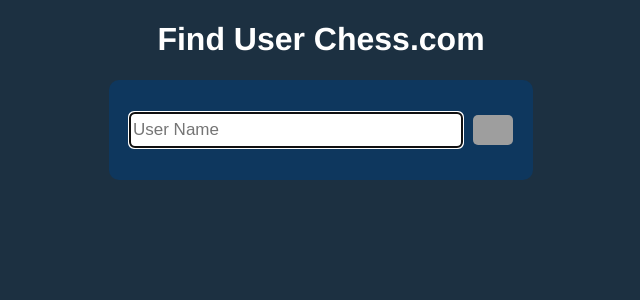
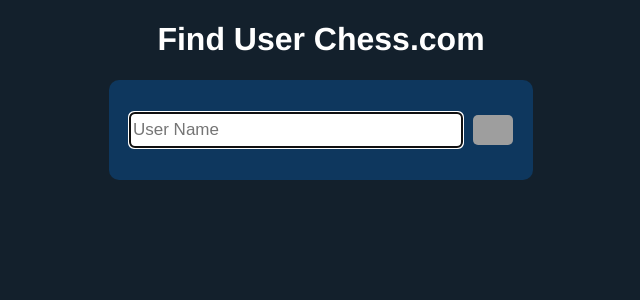
Before and after one commit to Joao-Darwin/ProjetoUserChess.com, a React (Vite) app: page / in a window 1280 px wide. Shown: the top 300 px of the page, without its empty margins (319-959 px from the left). Built offline with nearby package versions, Linux system fonts and the light colour scheme; grey boxes are pictures that could not be loaded.

Commit message:
refactor: Mudar cor de background e alinha tudo no centro

```diff
--- a/src/index.css
+++ b/src/index.css
@@ -2,6 +2,7 @@ body {
     padding: 0;
     margin: 0;
     color: #ffffff;
-    background-color: #1C3041;
+    text-align: center;
+    background-color: #13202c;
     font-family: 'Franklin Gothic Medium', 'Arial Narrow', Arial, sans-serif, cursive;
 }
```
